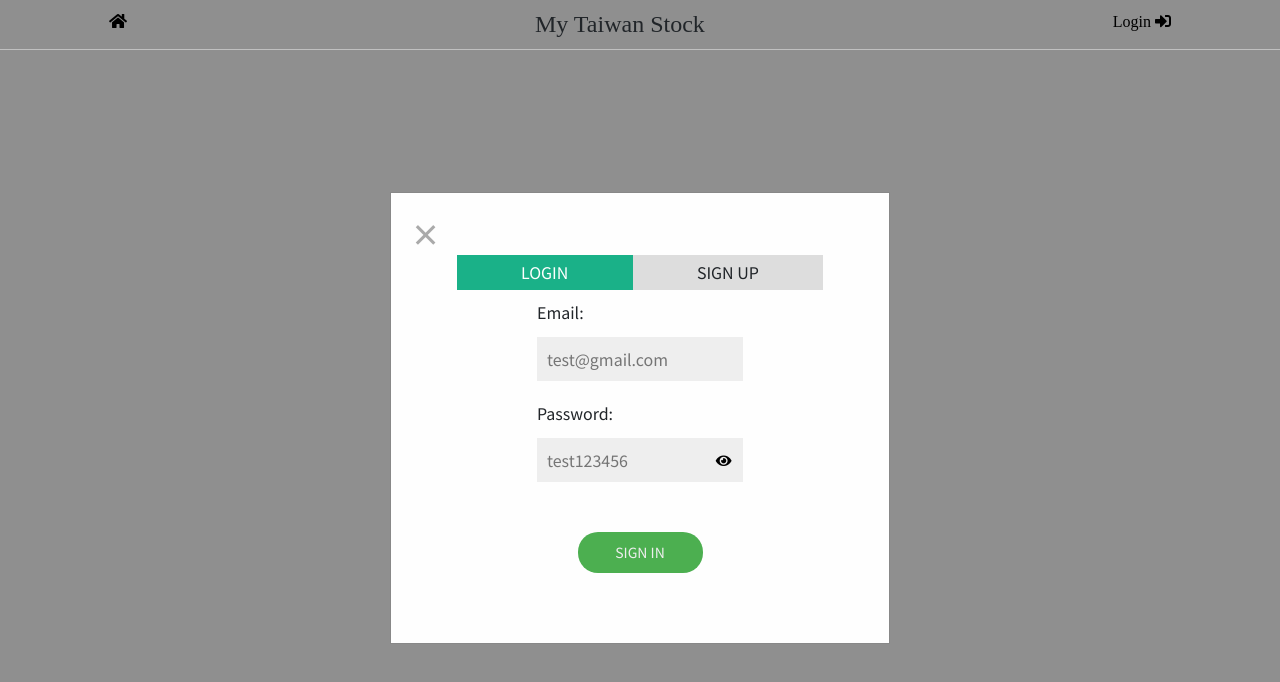
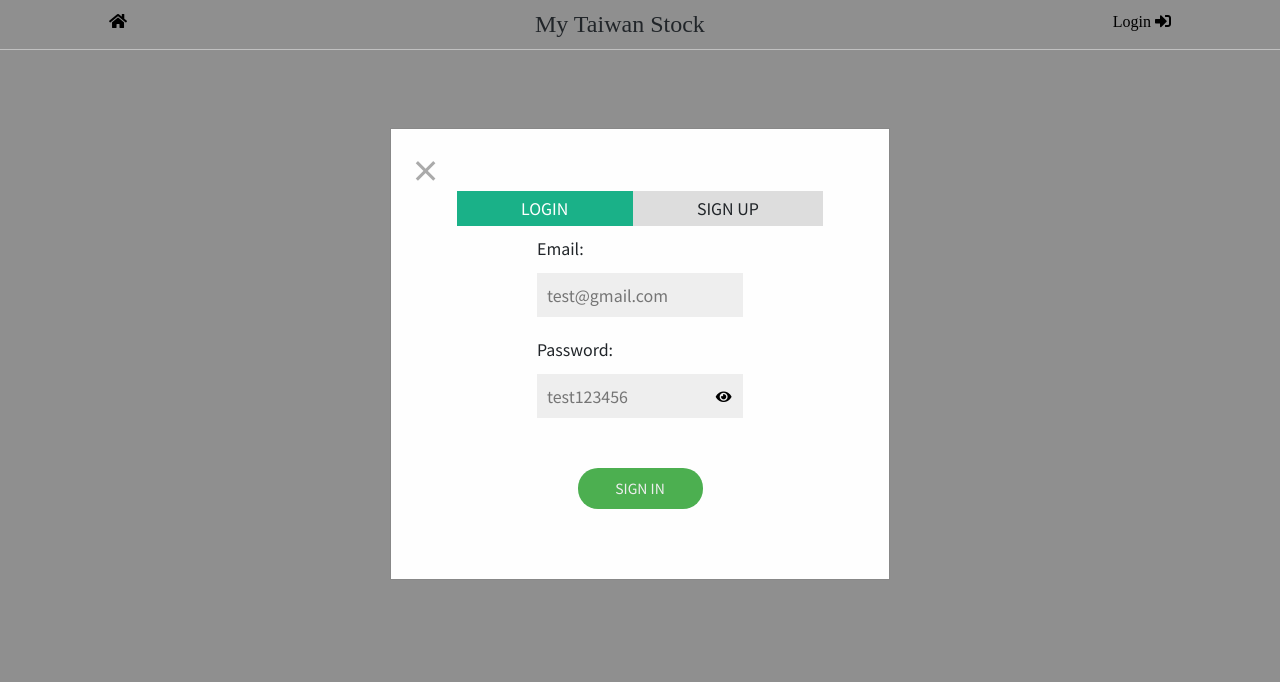
Before and after one commit to albertkingdom/taiwan-stock-app, a React (Create React App) app: page /login in a window 1280 px wide. Shown: the top 682 px of the page. Built offline with nearby package versions, Linux system fonts and the light colour scheme; no server answers; a web font is replaced by a local one.

Commit message:
adjust ui

```diff
--- a/src/component/Modal/Modal.module.scss
+++ b/src/component/Modal/Modal.module.scss
@@ -15,7 +15,7 @@
 /* Modal Content/Box */
 .modalcontent {
   background-color: #fefefe;
-  margin: 15% auto; /* 15% from the top and centered */
+  margin: 10% auto; /* 15% from the top and centered */
   padding: 20px;
   border: 1px solid #888;
   width: 90%; /* Could be more or less, depending on screen size */
```
Also changed, not shown: public/screencapture-kplot.png (added).
